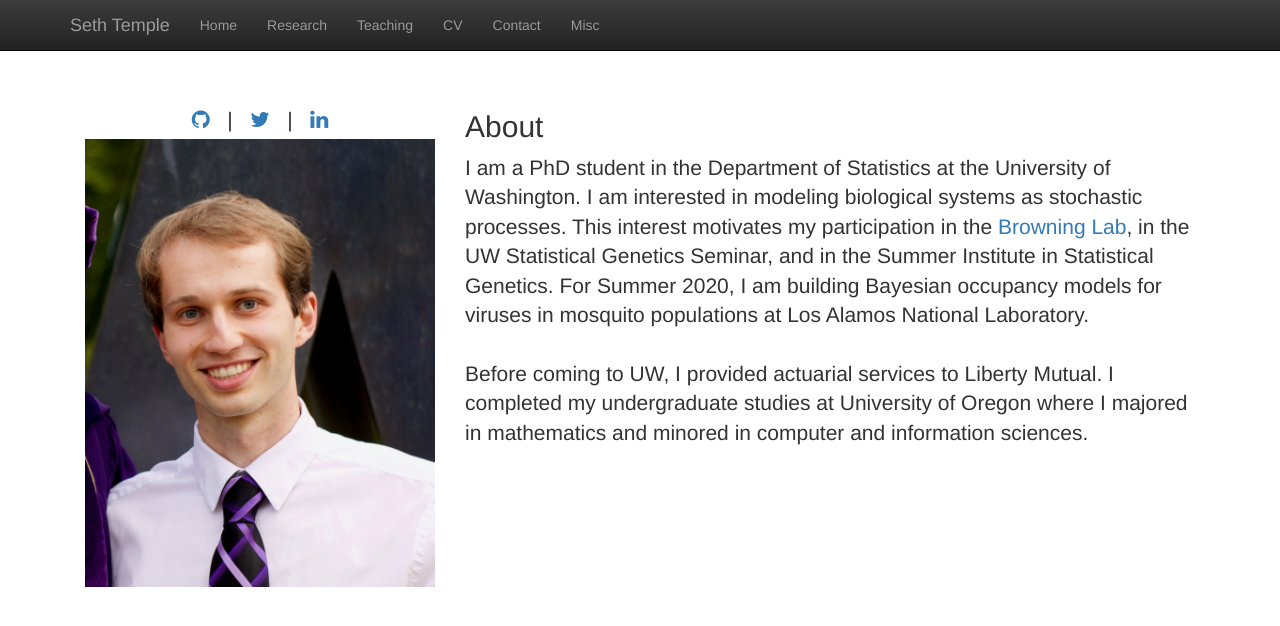
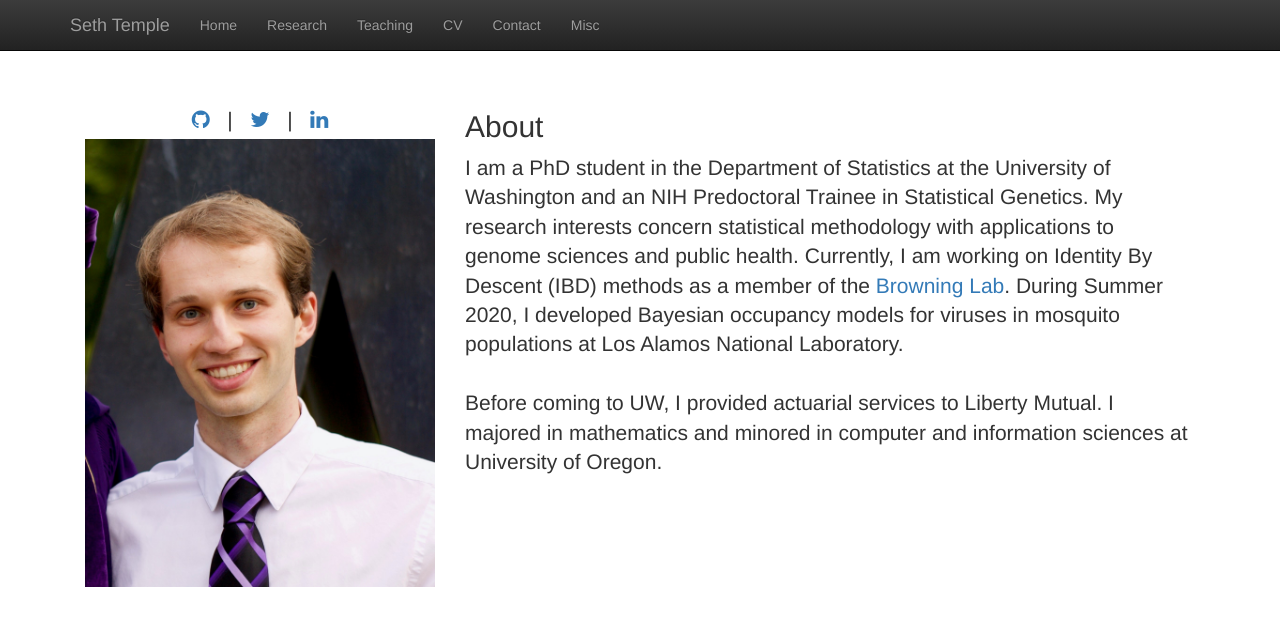
Before and after one commit to sdtemple/sdtemple.github.io, a Jekyll site: the page built from index.html, in a window 1280 px wide. Shown: the top 626 px of the page. Built offline with Jekyll 4.4.1, drawn with Linux system fonts in a browser that asks for light colours; nearby versions of some CDN libraries; library files that are not in the unit come from our copies.

Commit message:
Update index.html

```diff
--- a/index.html
+++ b/index.html
@@ -21,16 +21,13 @@ title:  'Seth Temple'
 <div class="col-md-8">
   <h2 class="featurette-heading">About </h2>
   <p class="lead">
-  I am a PhD student in the Department of Statistics
-    at the University of Washington. I am interested in modeling biological systems as stochastic processes.
-    This interest motivates my participation in the <a href = "https://sites.uw.edu/sguy/">Browning Lab</a>, in the UW Statistical Genetics Seminar, and in the Summer Institute in Statistical Genetics.
-    For Summer 2020, I am building Bayesian occupancy models for viruses in mosquito populations at Los Alamos National Laboratory.<br/>
+  I am a PhD student in the Department of Statistics at the University of Washington and an NIH Predoctoral Trainee in Statistical Genetics.
+    My research interests concern statistical methodology with applications to genome sciences and public health.
+    Currently, I am working on Identity By Descent (IBD) methods as a member of the <a href = "https://sites.uw.edu/sguy/">Browning Lab</a>.
+    During Summer 2020, I developed Bayesian occupancy models for viruses in mosquito populations at Los Alamos National Laboratory.<br/>
 <br/>
-Before coming to UW, I provided
-    actuarial services to Liberty Mutual.
-    I completed my undergraduate studies at University of Oregon
-    where I majored in mathematics and
-    minored in computer and information sciences.
+Before coming to UW, I provided actuarial services to Liberty Mutual.
+    I majored in mathematics and minored in computer and information sciences at University of Oregon.
   </p>
 </div>
 </div>
```
